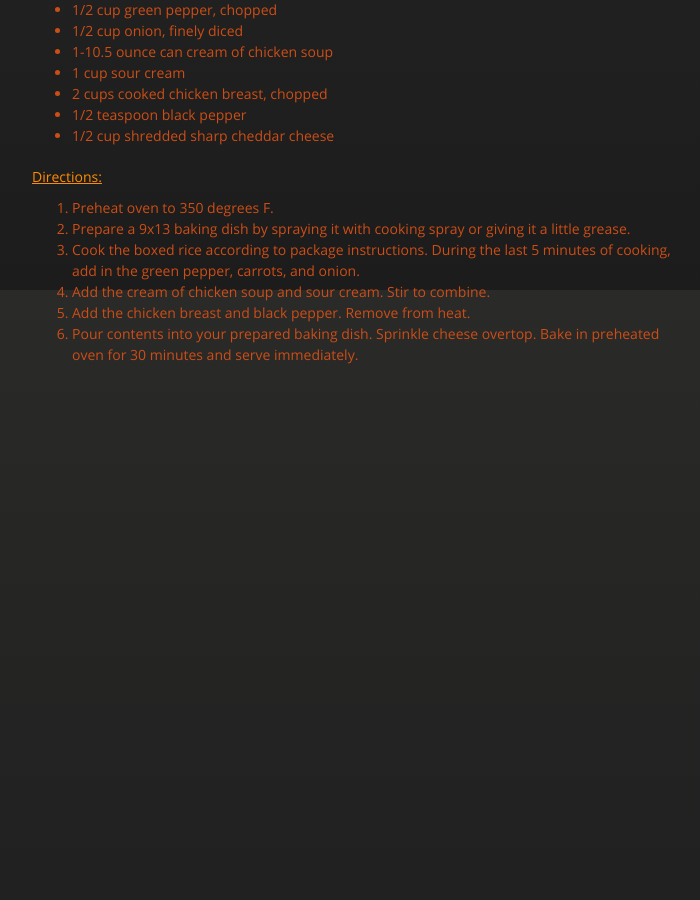
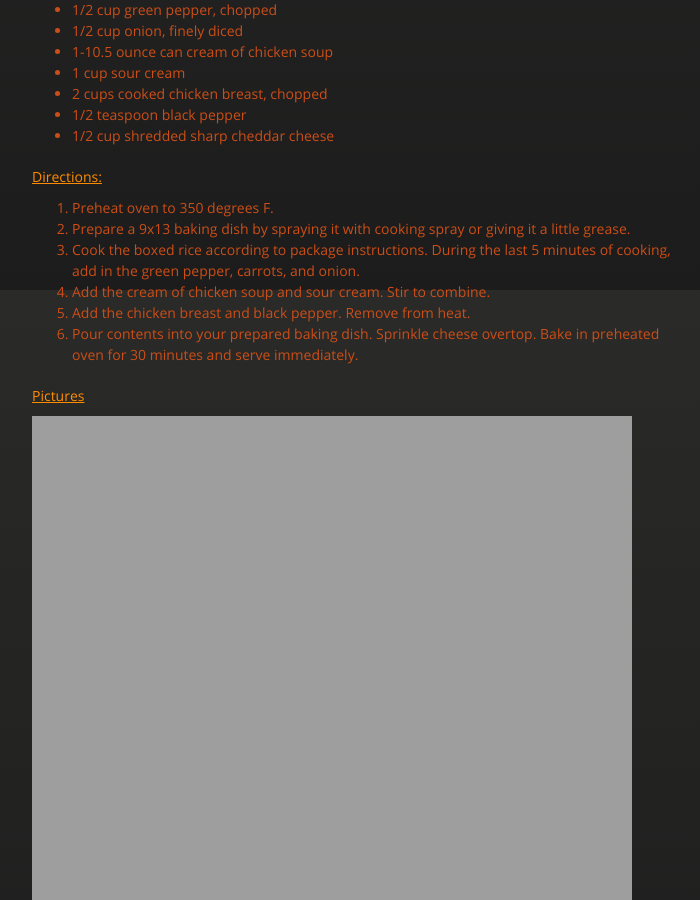
Before and after one commit to cmwillett/TheDigitalCookbook, a Jekyll site: the page built from MainDishes/CrackChickenCasserole.md, in a window 1280 px wide and 900 px high, scrolled down 610 px. Shown: the whole window, without its empty margins (283-983 px from the left). Built offline with Jekyll 4.4.1, drawn with Linux system fonts in a browser that asks for light colours; nearby versions of some CDN libraries; before the commit the page ends 1015 px from its top, so only the background shows below that.

Commit message:
added picture

```diff
--- a/MainDishes/CrackChickenCasserole.md
+++ b/MainDishes/CrackChickenCasserole.md
@@ -23,3 +23,6 @@
 4. Add the cream of chicken soup and sour cream. Stir to combine.
 5. Add the chicken breast and black pepper. Remove from heat.
 6. Pour contents into your prepared baking dish. Sprinkle cheese overtop. Bake in preheated oven for 30 minutes and serve immediately.
+
+#### Pictures
+![]({{site.github.url}}/MainDishes/Images/CrackChickenCasserole.jpg){:height="600px" width="600px"}
```
Also changed, not shown: 1 other file.
